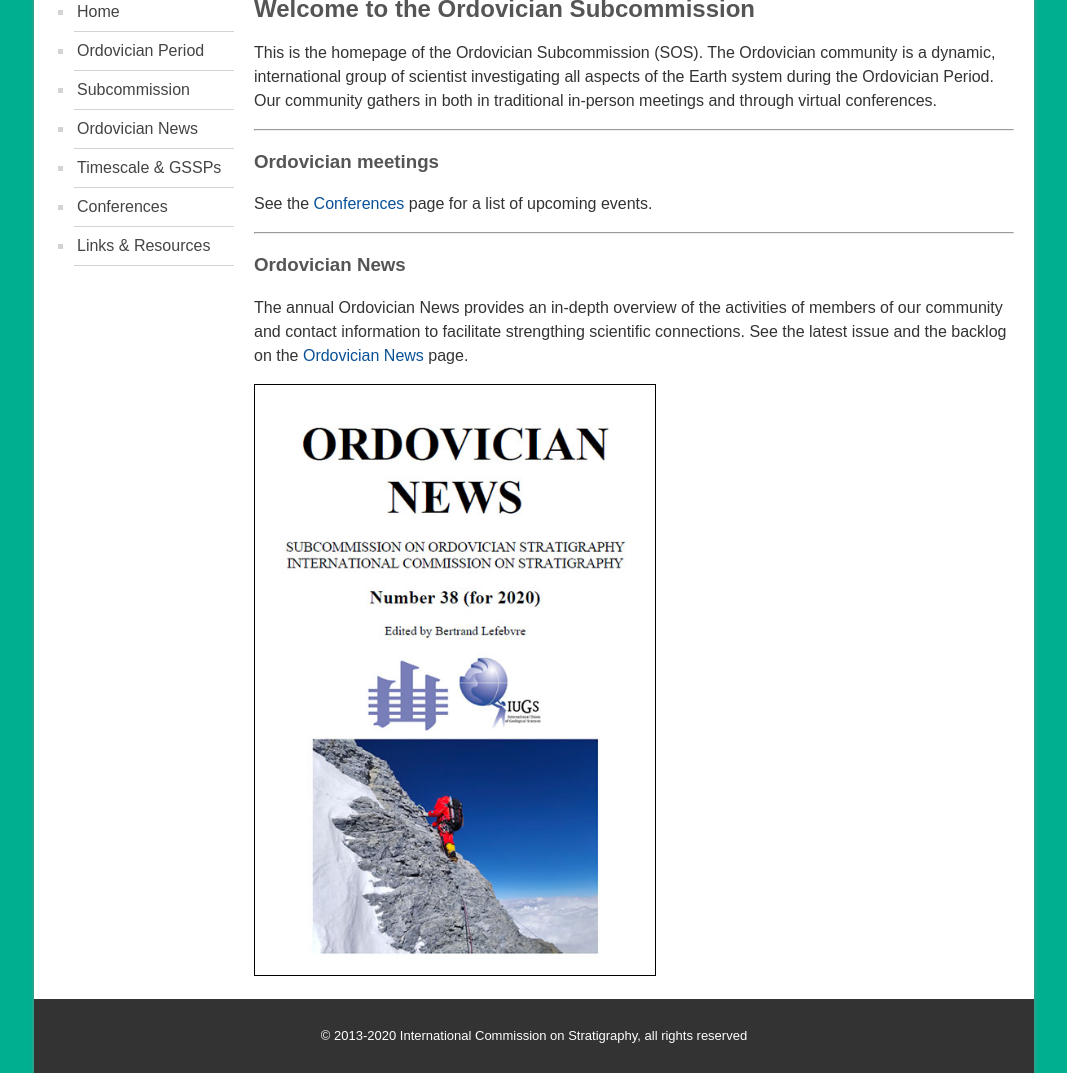
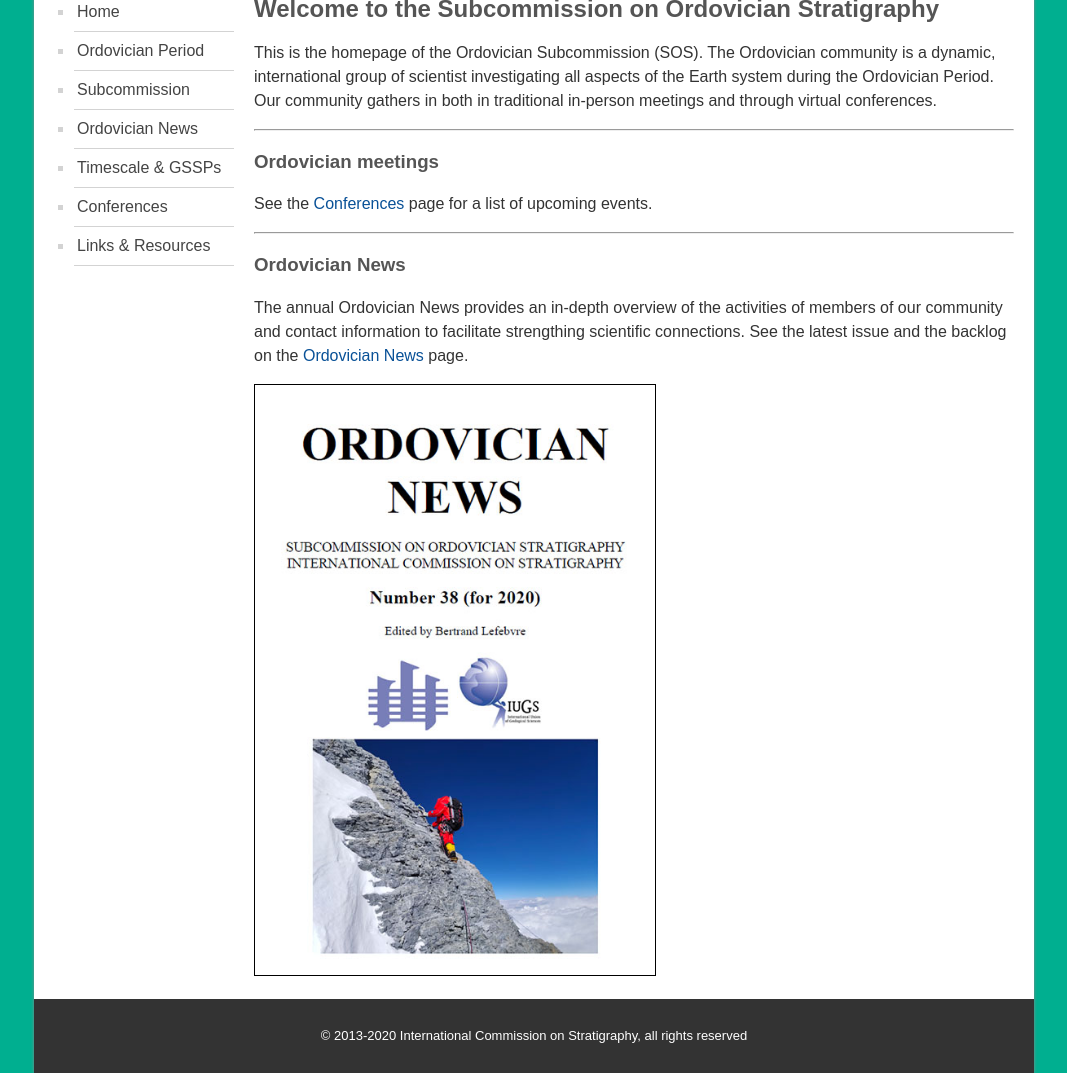
Before and after one commit to whwangChina/subcommission-ordovician, a Jekyll site: the page built from pages/index.md, in a window 1280 px wide. Shown: the part 427-1500 px from the top of the page, without its empty margins (106-1173 px from the left). Built offline with Jekyll 4.4.1, drawn with Linux system fonts in a browser that asks for light colours.

Commit message:
Update index.md

```diff
--- a/pages/index.md
+++ b/pages/index.md
@@ -3,7 +3,7 @@ layout: page
 title: "Home"
 permalink: /
 ---
-## Welcome to the Ordovician Subcommission
+## Welcome to the Subcommission on Ordovician Stratigraphy
 
 This is the homepage of the Ordovician Subcommission (SOS). The Ordovician community is a dynamic, international group of scientist investigating all aspects of the Earth system during the Ordovician Period. Our community gathers in both in traditional in-person meetings and through virtual conferences.
 
```
